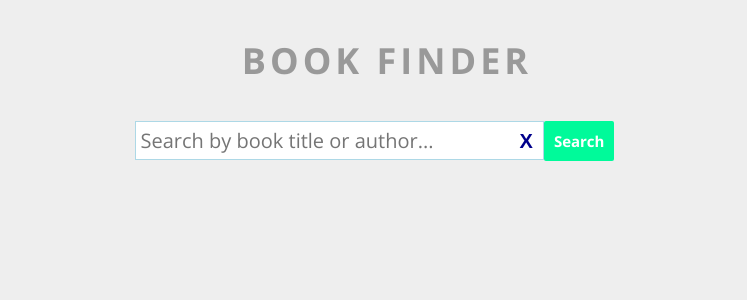
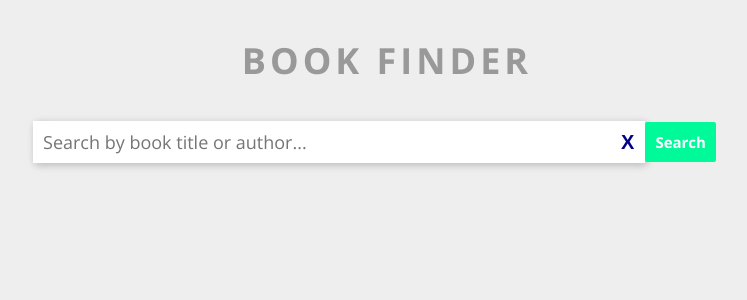
Before and after one commit to adarshnanwani/chingu-pre-work-book-finder, a React (Create React App) app: page / in a window 1280 px wide. Shown: the top 300 px of the page, without its empty margins (253-1000 px from the left). Built offline with nearby package versions, Linux system fonts and the light colour scheme.

Commit message:
Updated styling for searchbar

```diff
--- a/src/components/SearchArea/SearchArea.css
+++ b/src/components/SearchArea/SearchArea.css
@@ -14,12 +14,17 @@
 }
 
 .searchQuery {
-  height: 35px;
-  width: 400px;
+  height: 40px;
+  width: 600px;
+  font-size: 18px;
+  color: #999;
+  padding-left: 10px;
+  border: none;
+  box-shadow: 2px 2px 8px rgba(0,0,0,0.12), 2px 2px 8px rgba(0,0,0,0.12);
+}
+
+.searchQuery:focus {
   border: 1px lightblue solid;
-  font-size: 20px;
-  color: #666;
-  padding-left: 5px;
 }
 
 .crossButton{
```
